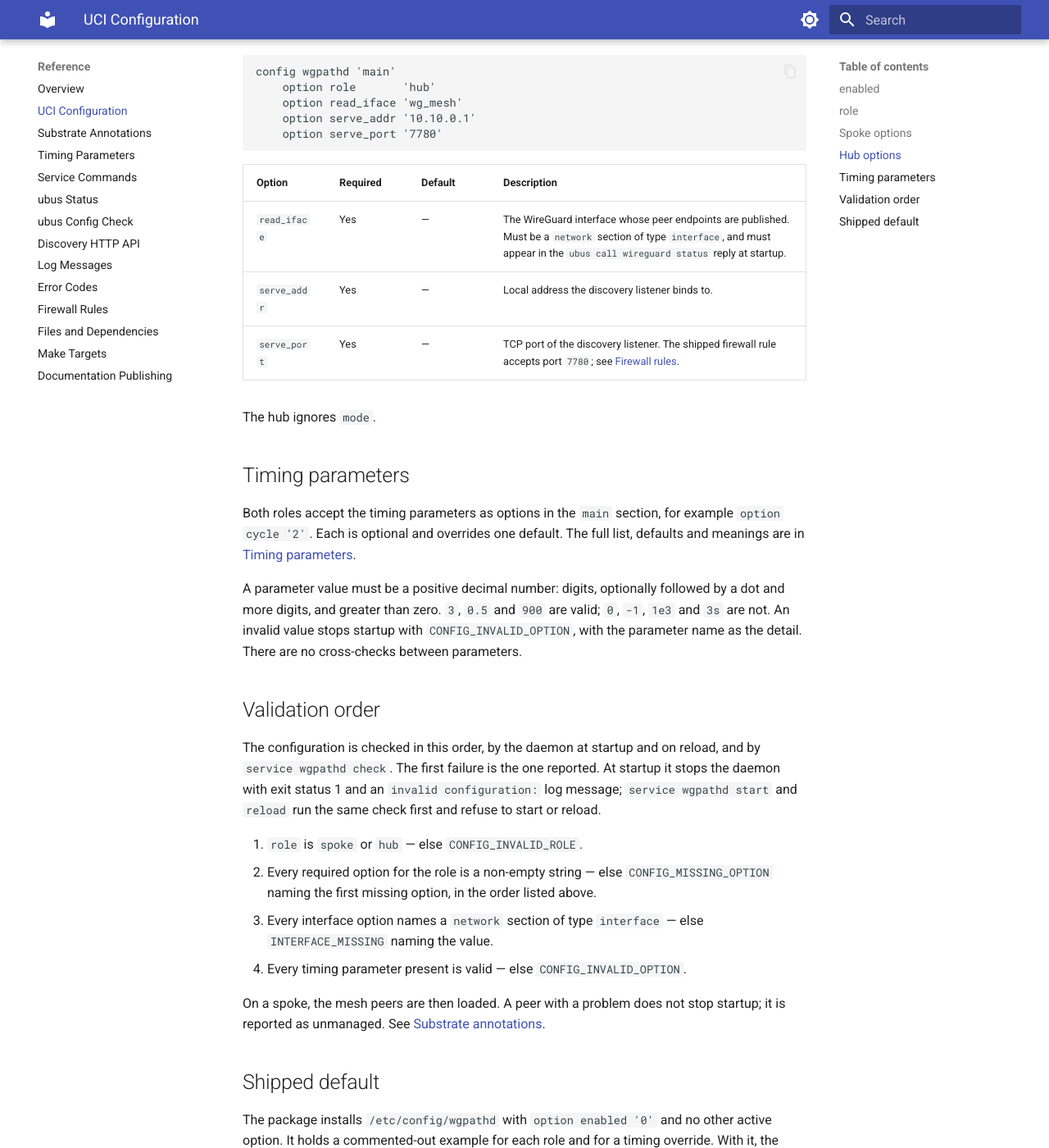
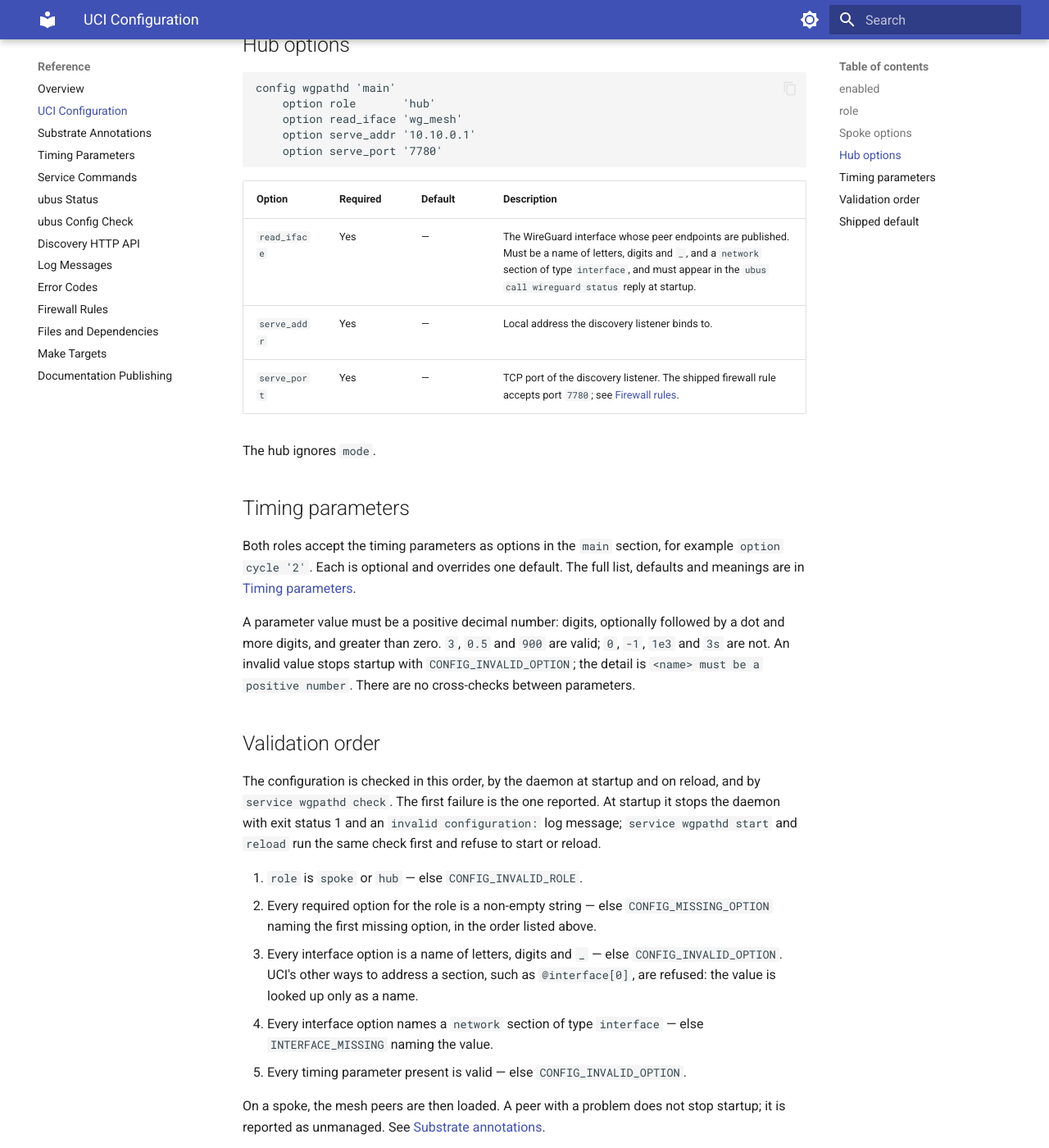
Before and after one commit to m00qek/wgpathd, an MkDocs documentation site: the page built from docs/reference/uci-config.md, in a window 1280 px wide and 1400 px high, scrolled down 1685 px. Shown: the whole window at 82% size. Built offline with MkDocs 1.6.1 and Material for MkDocs 9.7.7, drawn with Linux system fonts in a browser that asks for light colours; some of the changed text lies outside the part shown.

Commit message:
Config, candidate: only a plain name reaches uci
Audit finding F12. UCI reads a name such as @interface[0] as a lookup by position: an interface option written that way passed the interface check, and a candidate peer named that way was accepted and then ignored. Interface options and candidate section names must now be made of letters, digits and _. An invalid option's detail names the option and says what it must be.

```diff
--- a/docs/reference/uci-config.md
+++ b/docs/reference/uci-config.md
@@ -37,8 +37,8 @@ config wgpathd 'main'
 
 | Option | Required | Default | Description |
 | :--- | :--- | :--- | :--- |
-| `mesh_iface` | Yes | — | The WireGuard interface whose peer endpoints are steered. Must be a `network` section of type `interface`, and must appear in the `ubus call wireguard status` reply at startup. Its peers are read from `wireguard_<mesh_iface>` sections. |
-| `hub_iface` | Yes | — | The hub tunnel interface. Must be a `network` section of type `interface`. Checked at startup only; wgpathd does not otherwise use it. |
+| `mesh_iface` | Yes | — | The WireGuard interface whose peer endpoints are steered. Must be a name of letters, digits and `_`, and a `network` section of type `interface`, and must appear in the `ubus call wireguard status` reply at startup. Its peers are read from `wireguard_<mesh_iface>` sections. |
+| `hub_iface` | Yes | — | The hub tunnel interface. Must be a name of letters, digits and `_`, and a `network` section of type `interface`. Checked at startup only; wgpathd does not otherwise use it. |
 | `discovery` | Yes | — | URL of the hub's discovery endpoint, for example `http://10.10.0.1:7780/peers`. See [Discovery HTTP API](discovery-api.md). |
 | `mode` | No | `observe` | `steer` lets wgpathd move peers to direct paths. `observe` keeps every managed peer on its relay endpoint. Any other value runs as `observe` and logs a warning at startup and on reload. |
 
@@ -54,7 +54,7 @@ config wgpathd 'main'
 
 | Option | Required | Default | Description |
 | :--- | :--- | :--- | :--- |
-| `read_iface` | Yes | — | The WireGuard interface whose peer endpoints are published. Must be a `network` section of type `interface`, and must appear in the `ubus call wireguard status` reply at startup. |
+| `read_iface` | Yes | — | The WireGuard interface whose peer endpoints are published. Must be a name of letters, digits and `_`, and a `network` section of type `interface`, and must appear in the `ubus call wireguard status` reply at startup. |
 | `serve_addr` | Yes | — | Local address the discovery listener binds to. |
 | `serve_port` | Yes | — | TCP port of the discovery listener. The shipped firewall rule accepts port `7780`; see [Firewall rules](firewall.md). |
 
@@ -64,7 +64,7 @@ The hub ignores `mode`.
 
 Both roles accept the timing parameters as options in the `main` section, for example `option cycle '2'`. Each is optional and overrides one default. The full list, defaults and meanings are in [Timing parameters](parameters.md).
 
-A parameter value must be a positive decimal number: digits, optionally followed by a dot and more digits, and greater than zero. `3`, `0.5` and `900` are valid; `0`, `-1`, `1e3` and `3s` are not. An invalid value stops startup with `CONFIG_INVALID_OPTION`, with the parameter name as the detail. There are no cross-checks between parameters.
+A parameter value must be a positive decimal number: digits, optionally followed by a dot and more digits, and greater than zero. `3`, `0.5` and `900` are valid; `0`, `-1`, `1e3` and `3s` are not. An invalid value stops startup with `CONFIG_INVALID_OPTION`; the detail is `<name> must be a positive number`. There are no cross-checks between parameters.
 
 ## Validation order
 
@@ -72,8 +72,9 @@ The configuration is checked in this order, by the daemon at startup and on relo
 
 1. `role` is `spoke` or `hub` — else `CONFIG_INVALID_ROLE`.
 2. Every required option for the role is a non-empty string — else `CONFIG_MISSING_OPTION` naming the first missing option, in the order listed above.
-3. Every interface option names a `network` section of type `interface` — else `INTERFACE_MISSING` naming the value.
-4. Every timing parameter present is valid — else `CONFIG_INVALID_OPTION`.
+3. Every interface option is a name of letters, digits and `_` — else `CONFIG_INVALID_OPTION`. UCI's other ways to address a section, such as `@interface[0]`, are refused: the value is looked up only as a name.
+4. Every interface option names a `network` section of type `interface` — else `INTERFACE_MISSING` naming the value.
+5. Every timing parameter present is valid — else `CONFIG_INVALID_OPTION`.
 
 On a spoke, the mesh peers are then loaded. A peer with a problem does not stop startup; it is reported as unmanaged. See [Substrate annotations](substrate.md).
 
```
Also changed, not shown: docs/reference/error-codes.md (+1 -1 lines), docs/reference/log-messages.md (+1 -1 lines), docs/reference/service-commands.md (+1 -0 lines), docs/reference/ubus-config-check.md (+5 -2 lines), 8 other files.
